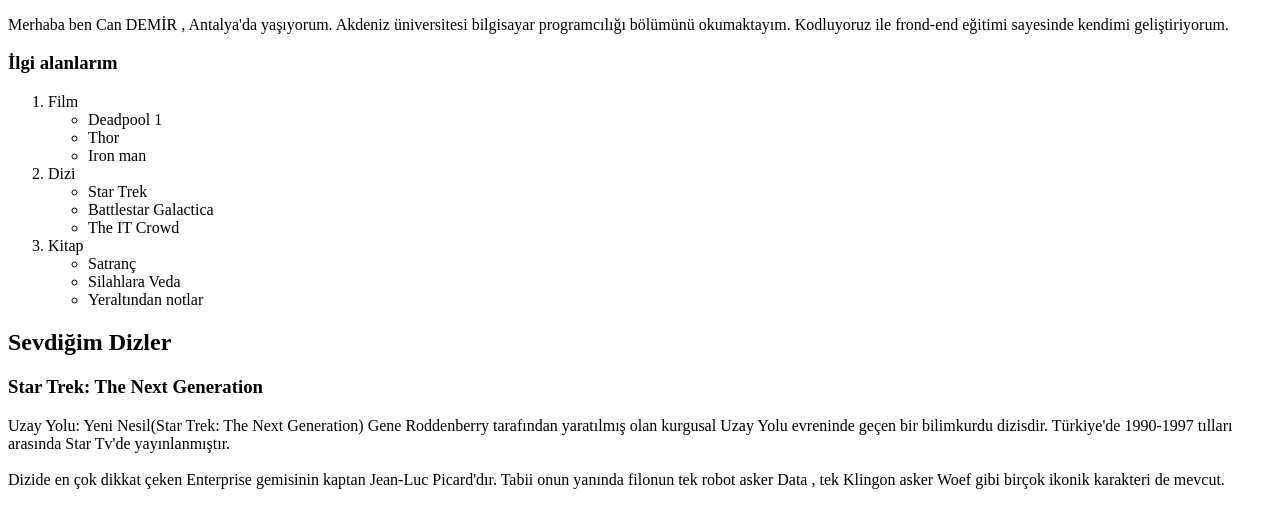
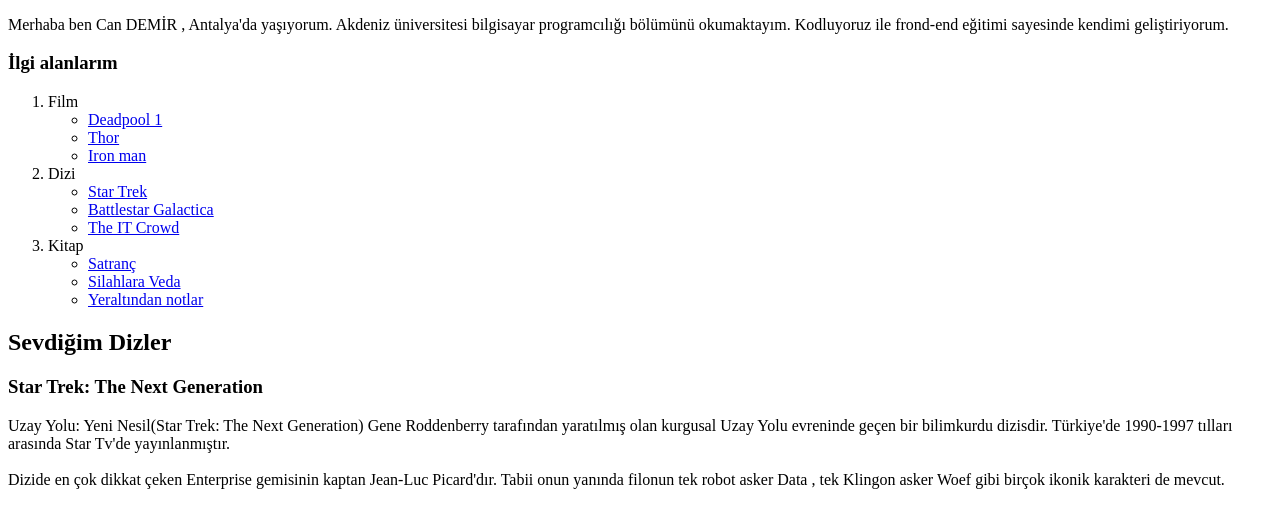
Before and after one commit to canndd/kodluyoruz-html-odev1, a plain HTML site: page index.html in a window 1280 px wide. Shown: the part 105-632 px from the top of the page. Drawn offline with Linux system fonts and the light colour scheme.

Commit message:
İlgi alanlarım bölümüne linklendirme yapıldı

```diff
--- a/index.html
+++ b/index.html
@@ -16,27 +16,46 @@
     <p>Merhaba ben Can DEMİR , Antalya'da yaşıyorum. Akdeniz üniversitesi bilgisayar programcılığı bölümünü okumaktayım. Kodluyoruz ile frond-end eğitimi sayesinde kendimi geliştiriyorum. </p>
     <!--Hakkımda içeriği p etiketi ile oluşturuldu-->
 </div>
-<div>
+<div target:"_blank">
     <h3>İlgi alanlarım</h3>
 <ol>
     <li>Film</li>
     <ul>
-        <li>Deadpool 1</li>
-        <li>Thor</li>
-        <li>Iron man</li>
+        <li> <a href="https://www.imdb.com/title/tt1431045/" target="_blank">
+            Deadpool 1
+        </a> </li>
 
+        <li> <a href="https://www.imdb.com/title/tt0800369/" target="_blank">
+            Thor
+        </a> </li>
+        <li> <a href="https://www.imdb.com/title/tt0371746/" target="_blank">
+            Iron man
+         </a> </li>
     </ul>
     <li>Dizi</li>
     <ul>
-        <li>Star Trek</li>
-        <li>Battlestar Galactica</li>
-        <li>The IT Crowd</li>
+        <li> <a href="https://www.imdb.com/title/tt0796366/" target="_blank">
+            Star Trek
+        </a></li>
+
+        <li> <a href="https://www.imdb.com/title/tt0407362/" target="_blank" >
+            Battlestar Galactica
+        </a></li>
+        <li> <a href="https://www.imdb.com/title/tt0487831/" target="_blank">
+            The IT Crowd
+        </a></li>
     </ul>
     <li> Kitap</li>
     <ul>
-        <li>Satranç</li>
-        <li>Silahlara Veda</li>
-        <li>Yeraltından notlar</li>
+        <li> <a href="https://www.goodreads.com/ug/book/show/17382979-satran" target="_blank">
+            Satranç
+        </a></li>
+        <li> <a href="https://www.goodreads.com/tr/book/show/10799.A_Farewell_to_Arms" target="_blank">
+            Silahlara Veda
+        </a></li>
+        <li> <a href="https://www.goodreads.com/tr/book/show/50829876-yer-alt-ndan-notlar" target="_blank">
+            Yeraltından notlar
+        </a></li>
     </ul>
 </ol>
 </div>
```
